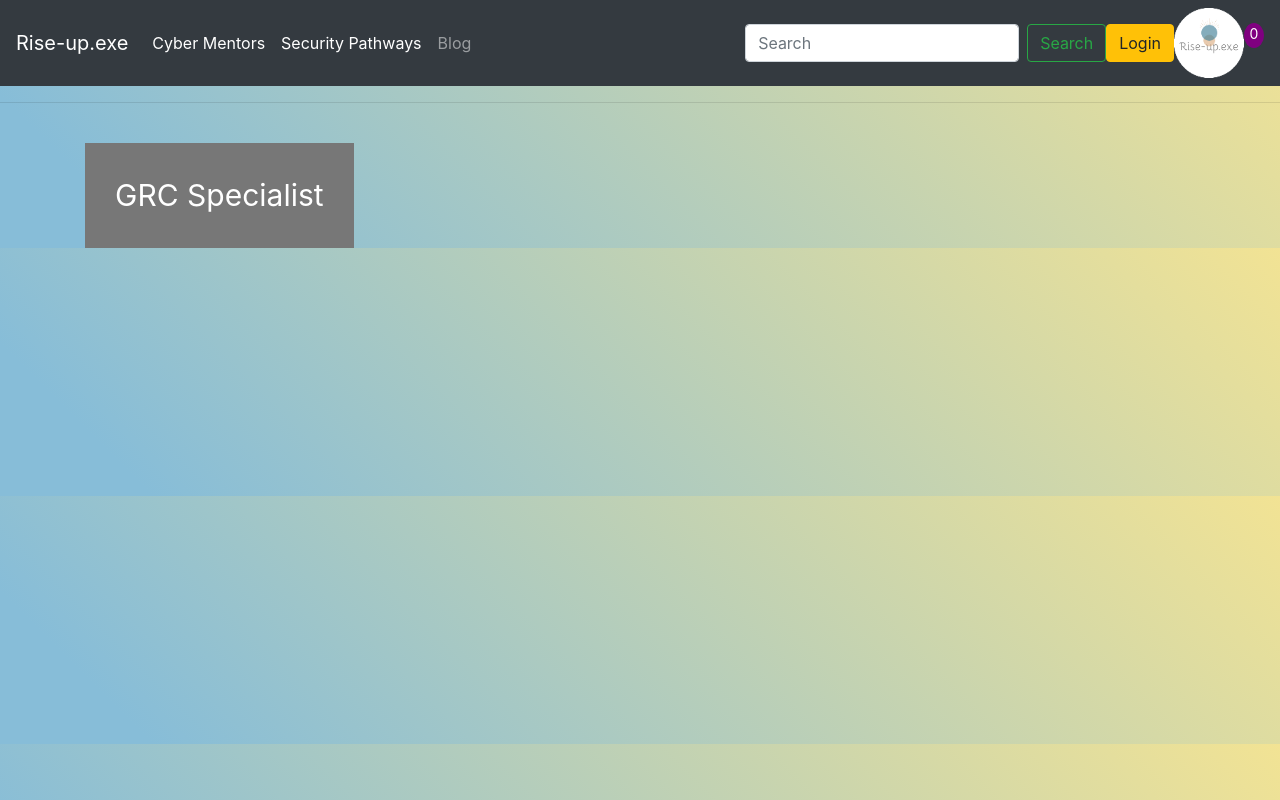
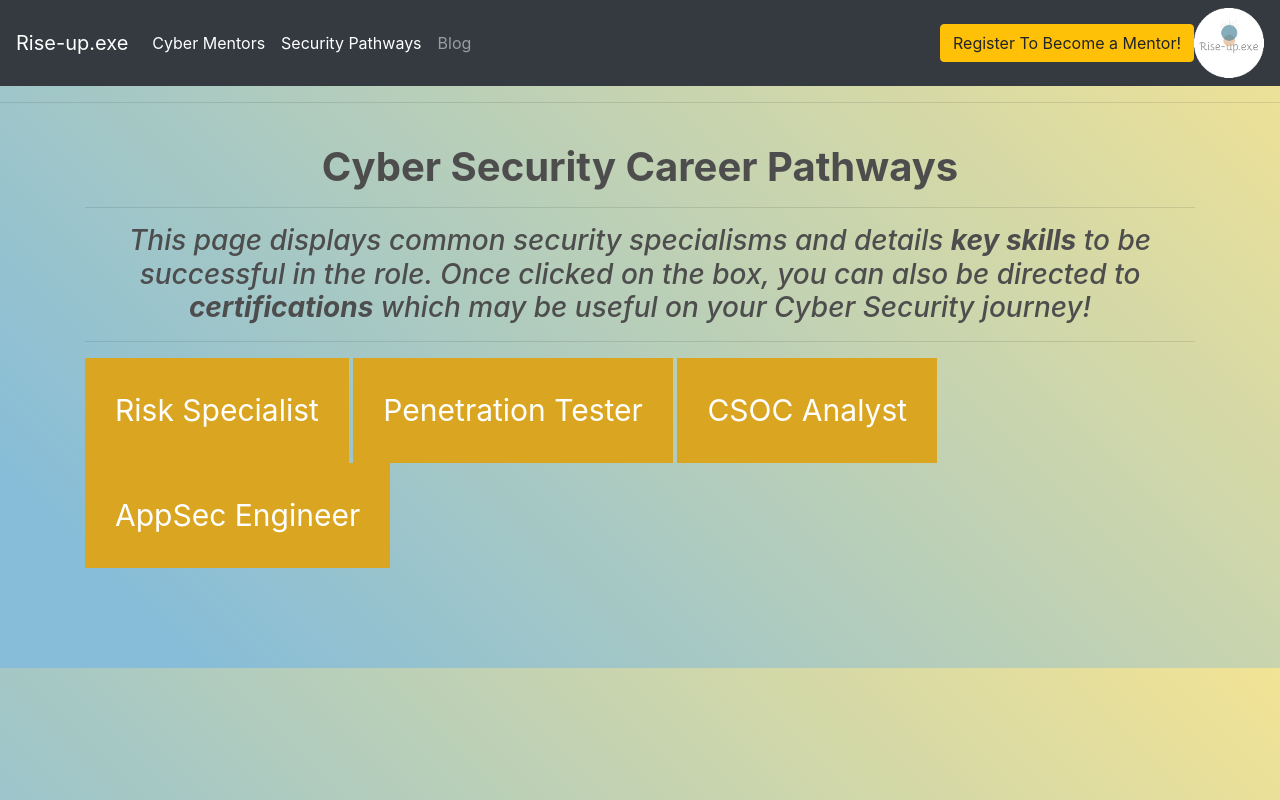
Before and after one commit to akayyum/rise-up.exe, a Django app: page /guidance/ in a window 1280 px wide. Run offline with Django 3.2, Linux system fonts and the light colour scheme; some libraries are stand-ins or nearby versions.

Commit message:
File Transfer

```diff
--- a/riseupapp/mentor/templates/mentor/guidance.html
+++ b/riseupapp/mentor/templates/mentor/guidance.html
@@ -8,20 +8,36 @@
 <meta name="viewport" content="width=device-width, initial-scale=1">
 </head>
 
+<center><h1><b>Cyber Security Career Pathways</b></h1></center>
+<hr>
+<center>
+  <i>
+    <h3>This page displays common security specialisms and details <b>key skills</b> to be successful in the role. Once clicked on the box, you can also be directed to <b>certifications</b> which may be useful on your Cyber Security journey!
+    </h3>
+  </i>
+</center>
+<hr>
+
+<!-- 1 -->
 <body>
 
-<div class="dropdown"> <button onclick="myFunction()" class="dropbtn">GRC Specialist</button>
-  <div id="myDropdown" class="dropdown-content">
+<div class="dropdown"> <button onclick="myFunction1()" class="dropbtn">Risk Specialist</button>
+  <div id="myDropdown1" class="dropdown-content">
+    <center>
     <a href="#">Focused</a>
     <a href="#">Prioritisation</a>
     <a href="#">Team Player</a>
+    <a href="#">Knowledge of Frameworks</a>
+    <a href="https://www.isaca.org/credentialing/crisc?cid=sem_2002376&Appeal=sem&gclid=EAIaIQobChMIsuXa69D_7gIV1uvtCh1ycAgPEAAYASAAEgKX-_D_BwE"
+           class="btn btn-danger">What Certifications?</a>
+  </center>
   </div>
 </div>
 
 <script>/* When the user clicks on the button,
 toggle between hiding and showing the dropdown content */
-function myFunction() {
-  document.getElementById("myDropdown").classList.toggle("show");
+function myFunction1() {
+  document.getElementById("myDropdown1").classList.toggle("show");
 }
 
 // Close the dropdown menu if the user clicks outside of it
@@ -38,8 +54,136 @@ window.onclick = function(event) {
   }
 }</script>
 </body>
+</html>
+
+<!-- 2 -->
+<html>
+<head>
+<meta name="viewport" content="width=device-width, initial-scale=1">
+</head>
+
+<body>
+
+<div class="dropdown"> <button onclick="myFunction2()" class="dropbtn">Penetration Tester</button>
+  <div id="myDropdown2" class="dropdown-content">
+    <center>
+    <a href="#">Good Scripting Ability</a>
+    <a href="#">Understanding Web Technologies</a>
+    <a href="#">Knowledge of Vulnerabilities</a>
+    <a href="#">Sufficient Soft/Hard Skills</a>
+    <a href="https://www.offensive-security.com/pwk-oscp/"
+           class="btn btn-danger">What Certifications?</a>
+  </center>
+  </div>
+</div>
+
+<script>/* When the user clicks on the button,
+toggle between hiding and showing the dropdown content */
+function myFunction2() {
+  document.getElementById("myDropdown2").classList.toggle("show");
+}
+
+// Close the dropdown menu if the user clicks outside of it
+window.onclick = function(event) {
+  if (!event.target.matches('.dropbtn')) {
+    var dropdowns = document.getElementsByClassName("dropdown-content");
+    var i;
+    for (i = 0; i < dropdowns.length; i++) {
+      var openDropdown = dropdowns[i];
+      if (openDropdown.classList.contains('show')) {
+        openDropdown.classList.remove('show');
+      }
+    }
+  }
+}</script>
+</body>
+</html>
+
+<!-- 3 -->
+<html>
+<head>
+<meta name="viewport" content="width=device-width, initial-scale=1">
+</head>
+
+<body>
+
+<div class="dropdown"> <button onclick="myFunction3()" class="dropbtn">CSOC Analyst</button>
+  <div id="myDropdown3" class="dropdown-content">
+    <center>
+    <a href="#">Ability to Prioritise</a>
+    <a href="#">Knowledge of Attacks</a>
+    <a href="#">Knowldge of SIEM</a>
+    <a href="#">Good Soft Skills</a>
+    <a href="https://www.comptia.org/certifications/cybersecurity-analyst"
+           class="btn btn-danger">What Certifications?</a>
+  </center>
+  </div>
+</div>
+
+<script>/* When the user clicks on the button,
+toggle between hiding and showing the dropdown content */
+function myFunction3() {
+  document.getElementById("myDropdown3").classList.toggle("show");
+}
+
+// Close the dropdown menu if the user clicks outside of it
+window.onclick = function(event) {
+  if (!event.target.matches('.dropbtn')) {
+    var dropdowns = document.getElementsByClassName("dropdown-content");
+    var i;
+    for (i = 0; i < dropdowns.length; i++) {
+      var openDropdown = dropdowns[i];
+      if (openDropdown.classList.contains('show')) {
+        openDropdown.classList.remove('show');
+      }
+    }
+  }
+}</script>
+</body>
+</html>
+
+<!-- 4 -->
+<html>
+<head>
+<meta name="viewport" content="width=device-width, initial-scale=1">
+</head>
+
+<body>
+
+<div class="dropdown"> <button onclick="myFunction4()" class="dropbtn">AppSec Engineer</button>
+  <div id="myDropdown4" class="dropdown-content">
+    <center>
+    <a href="#">Knowledge of OWASP Top 10</a>
+    <a href="#">Scripting Ability</a>
+    <a href="#">Communication Skills</a>
+    <a href="#">Analysing Logs</a>
+    <a href="https://www.eccouncil.org/programs/application-security-training/"
+           class="btn btn-danger">What Certifications?</a>
+  </center>
+  </div>
+</div>
+
+<script>/* When the user clicks on the button,
+toggle between hiding and showing the dropdown content */
+function myFunction4() {
+  document.getElementById("myDropdown4").classList.toggle("show");
+}
+
+// Close the dropdown menu if the user clicks outside of it
+window.onclick = function(event) {
+  if (!event.target.matches('.dropbtn')) {
+    var dropdowns = document.getElementsByClassName("dropdown-content");
+    var i;
+    for (i = 0; i < dropdowns.length; i++) {
+      var openDropdown = dropdowns[i];
+      if (openDropdown.classList.contains('show')) {
+        openDropdown.classList.remove('show');
+      }
+    }
+  }
+}</script>
+</body>
+</html>
 
 
-</html>
-
 {% endblock content %}
--- a/riseupapp/mentor/templates/mentor/main.html
+++ b/riseupapp/mentor/templates/mentor/main.html
@@ -3,7 +3,6 @@
 <!DOCTYPE html>
 
 <html lang="en">
-
 
 <!-- Code for rest of page -->
 <!-- Meta Tags -->
@@ -18,6 +17,13 @@
 	<link rel="stylesheet" type="text/css" href="{% static 'css/main.css' %}">
 
   <title>Rise-up.exe</title>
+<style>
+    body
+    {
+        padding-top: 0px;
+        padding-bottom: 100px;
+    }
+</style>
 </head>
 
 <nav class="navbar navbar-expand-lg navbar-dark bg-dark">
@@ -46,17 +52,16 @@
     </ul>
 
 
-    <form class="form-inline my-2 my-lg-0">
+    <!-- <form class="form-inline my-2 my-lg-0">
       <input class="form-control mr-sm-2" type="search" placeholder="Search" aria-label="Search">
       <button class="btn btn-outline-success my-2 my-sm-0" type="submit">Search</button>
-    </form>
-    <div class="form-inline my-2 my-lg-0">
-    	<a href="#"class="btn btn-warning">Login</a>
-    	<a href="mentor/templates/blog.html">
+    </form> -->
+   <div class="form-inline my-2 my-lg-0">
+    	<a href="/register"class="btn btn-warning">Register To Become a Mentor!</a>
+      <a href="mentor/templates/register.html">
     		<img src="{% static 'media/rise.png' %}" alt="My image">
-    		</a>
-        <p id="cart-total">0</p>
-  </div>
+    	</a>
+    </div>
 </nav>
 
 <body>
@@ -78,5 +83,4 @@
                  {% endblock content %}
          </div>
 
-
 </html>
--- /dev/null
+++ b/riseupapp/mentor/templates/mentor/register.html
@@ -0,0 +1,5 @@
+{% extends 'mentor/main.html' %}
+{% load static %}
+{% block content %}
+
+{% endblock content %}
--- a/riseupapp/mentor/urls.py
+++ b/riseupapp/mentor/urls.py
@@ -7,4 +7,5 @@ urlpatterns = [
     path('home/', views.mentor, name='mentor'),
     path('guidance/', views.guidance, name='guidance'),
     path('blog/', views.blog, name='blog'),
+    path('register/', views.register, name='register'),
 ]
--- a/riseupapp/mentor/views.py
+++ b/riseupapp/mentor/views.py
@@ -15,3 +15,7 @@ def blog(request):
 def guidance(request):
 	context = {}
 	return render(request, 'mentor/guidance.html', context)
+
+def register(request):
+	context = {}
+	return render(request, 'mentor/register.html', context)
--- a/riseupapp/static/css/main.css
+++ b/riseupapp/static/css/main.css
@@ -36,17 +36,6 @@ h1,h2,h3,h4,h5,h6{
   margin-left: 15px;
 }
 
-#cart-total{
-  display: block;
-  text-align: center;
-  color:#fff;
-  background-color: purple;
-  width: 20px;
-  height: 25px;
-  border-radius: 50%;
-  font-size: 14px;
-}
-
 .col-lg-4, .col-lg-6, .col-lg-8, .col-lg-12{
   margin-top: 10px;
 }
@@ -74,28 +63,9 @@ h1,h2,h3,h4,h5,h6{
 
 }
 
-.quantity{
-  display: inline-block;
-  font-weight: 700;
-  padding-right:10px;
 
-
-}
-
-.chg-quantity{
-  width: 12px;
-  cursor: pointer;
-  display: block;
-  margin-top: 5px;
-  transition:.1s;
-}
-
-.chg-quantity:hover{
-  opacity: .6;
-}
-
-
-.hidden{
+.hidden
+{
   display: none!important;
 }
 
@@ -110,7 +80,7 @@ h1,h2,h3,h4,h5,h6{
 
 /* Dropdown Button */
 .dropbtn {
-  background-color: #777777;
+  background-color: #DAA520;
   color: white;
   padding: 30px;
   font-size: 30px;
@@ -120,8 +90,9 @@ h1,h2,h3,h4,h5,h6{
 
 /* Dropdown button on hover & focus */
 .dropbtn:hover, .dropbtn:focus {
-  background-color: #273920;
+  background-color: #00CED1;
 }
+
 
 /* The container <div> - needed to position the dropdown content */
 .dropdown {
@@ -147,8 +118,15 @@ h1,h2,h3,h4,h5,h6{
   display: block;
 }
 
+
 /* Change color of dropdown links on hover */
-.dropdown-content a:hover {background-color: #837384}
+.dropdown-content a:hover {background-color: #DAA520}
 
 /* Show the dropdown menu (use JS to add this class to the .dropdown-content container when the user clicks on the dropdown button) */
 .show {display:block;}
+
+.divider{
+    width:5px;
+    height:auto;
+    display:inline-block;
+}
```
Also changed, not shown: riseupapp/mentor/templates/mentor/blog.html (+63 -38 lines), riseupapp/mentor/templates/mentor/mentor.html (+17 -4 lines), riseupapp/db.sqlite3, riseupapp/static/media/challenge.jpg (added), riseupapp/static/media/prod.png (added), riseupapp/static/media/user.png.
